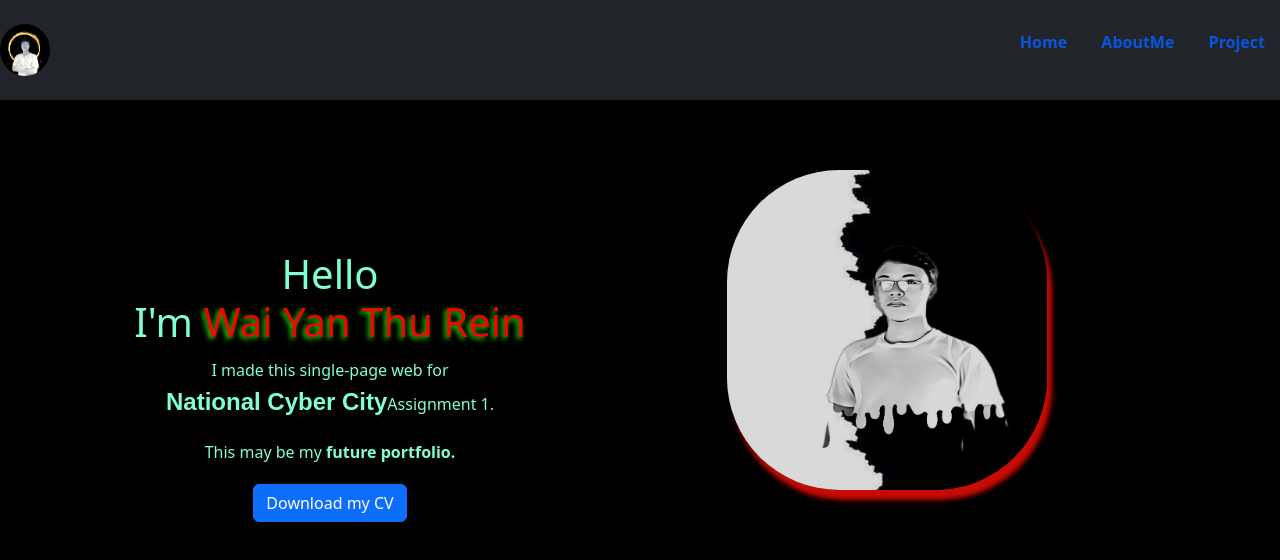
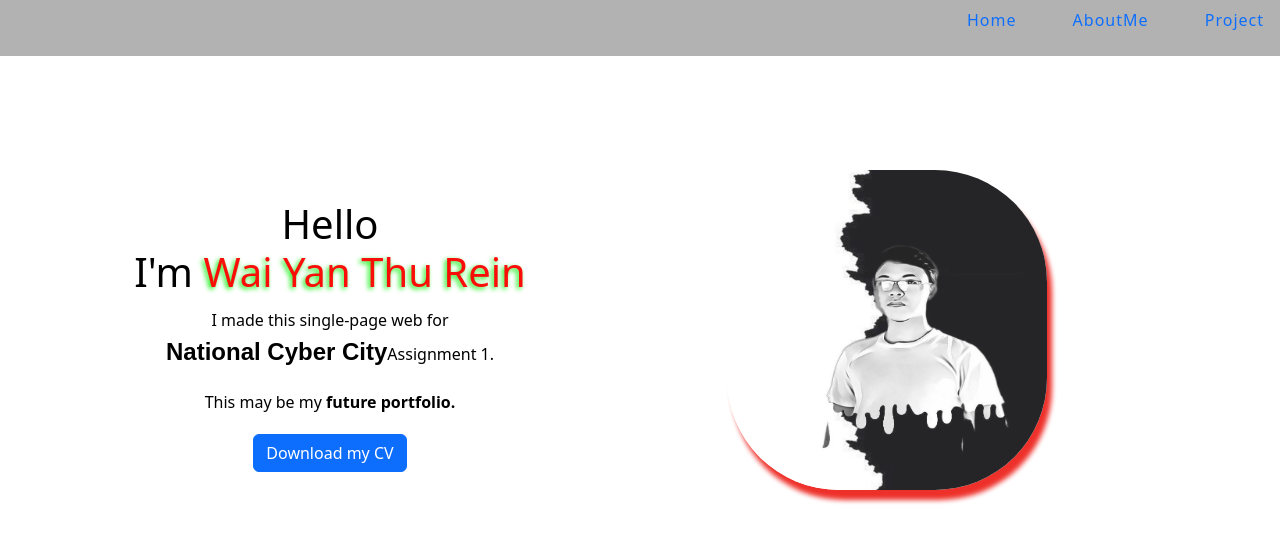
Before and after one commit to ShineEnoki/portfolio, a plain HTML site: page Assign1/index.html in a window 1280 px wide. Drawn offline with nearby package versions, Linux system fonts and the light colour scheme; a web font is replaced by a local one.

Commit message:
changing theme

```diff
--- a/Assign1/css/style.css
+++ b/Assign1/css/style.css
@@ -1,55 +1,49 @@
-*{
+*,
+*:before,
+*:after{
     box-sizing: border-box;
     margin:0;
     padding:0;
 }
 
 body{
-    background-color: rgb(0, 0, 0);
-}
-.page{
-    position:relative;
-    width: 100%;
-    margin-top: 0;
-}
-
-nav{
-    overflow: hidden;
-    display:flex;
-    margin:auto;
-    padding:20px 0;
-    align-items:center;
-    justify-content: space-between;
-    position: fixed;
-    top: 0px;
-    width:100%;
-
+    background-color: rgb(255, 255, 255);
 }
 
 
-nav img{
-    width: 50px;
-    border-radius: 50%;
+
+.nav{
+    background-color: rgba(0,0,0,0.3);
+    text-align: center;
+    display: flex;
+    justify-content: space-between;
+    position: fixed;
+    top: 0;
+    width:100%;
+    backdrop-filter: blur(1px);
 }
 
-nav ul li {
-    display:inline-block;
-    list-style:none;
-    margin: 10px 15px;
+nav ul{
+    list-style: none;
 }
 
-nav ul li a{
-    text-decoration: none;
-    color: rgb(10, 85, 224);
-    font-weight:bold;
+.nav-item{
+    display:inline-block;
+    margin-left: 20px;
+    color:aqua
 }
 
-nav ul li a:hover {
-    color:rgb(0, 255, 42)
+.nav-link{
+    display:inline-block;
+    text-decoration: none;
+    letter-spacing: 1px;
+}
+
+.nav-link:hover{
+    color: rgb(247, 0, 0);
 }
 
 .image {
-    box-sizing: border-box;
     position:absolute;
     top:150px;
     right:10px;
@@ -65,14 +59,15 @@ div>img{
     box-shadow: 5px 10px 5px rgb(235, 13, 5) ;
     margin:10px auto;
     opacity: 0.85;
+    padding:0px auto;
 }
 .text{
     box-sizing: border-box;
     position:absolute;
     left:0;
-    color:aquamarine;
+    color:rgb(0, 0, 0);
     text-align: center;
-    margin-top: 250px;
+    margin-top: 200px;
     margin-left: 10px;
     line-height: 1em;
 
@@ -112,6 +107,9 @@ p>span{
 }
 
 @media (max-width:576px) {
+    .nav-link{
+        display: none;
+    }
     .image{
         left: 0;
         margin-left: 45px;
--- a/Assign1/index.html
+++ b/Assign1/index.html
@@ -6,31 +6,34 @@
     <meta name="viewport" content="width=device-width, initial-scale=1.0">
     <title>NCC Assign1</title>
     <link rel="stylesheet" href="https://cdn.jsdelivr.net/npm/bootstrap@5.2.0/dist/css/bootstrap.min.css">
-    <script src="https://kit.fontawesome.com/07516f3cbc.js"></script>
+    <script src="https://kit.fontawesome.com/07516f3cbc.js" crossorigin="anonymous"></script>
     <link rel="stylesheet" href="css/style.css">
     <link rel="stylesheet" href="https://fonts.googleapis.com/css?family=Sofia">
 
 </head>
 <body>
-    <div class="page">
 
-        <nav class="bg-dark">
-            <img src="image/myPhtoto.png" alt="this is my logo" class="display-sm-hide">
+
+        <nav class="nav">
+                <a href="#"></a>
                 <ul>
-                <li class="active"><i class="fa-solid fa-house"></i><a href="#">Home</a></li>
-                <li><a href="#">AboutMe</a></li>
-                <li><a href="./adminDashBoardProject/index.html">Project</a></li>
+                    <li class="nav-item">
+                        <a class="nav-link" href="#"><i class="fas fa-home d-md-none"></i>Home</a>
+                    </li>
+                    <li class="nav-item"><a class="nav-link" href="#">AboutMe</a></li>
+                    <li class="nav-item"><a class="nav-link" href="./adminDashBoardProject/index.html">Project</a></li>
                 </ul>
         </nav>
 
 
-
+        <div class="main">
             <!-- This is about me -->
             <div class="text col-md-6 col-sm-12">
                 <h1 class="h-3">Hello <br> I'm <span>Wai Yan Thu Rein</span></h1>
                 <p>I made this single-page web for <br><span>National Cyber City</span>Assignment 1.</p>
                 <p> This may be my <b>future portfolio.</b> </p>
                 <button class="btn btn-primary">Download my CV</button>
+
                 <div class="reply"></div>
             </div>
 
@@ -38,9 +41,9 @@
             <div class="image col-md-5 col-sm-12">
                 <img src="image/toonme.jpg" alt="myphoto">
             </div>
+        </div>
 
 
-    </div>
 
     <script src="script.js"></script>
     <script src="https://cdn.jsdelivr.net/npm/bootstrap@5.2.0/dist/js/bootstrap.bundle.min.js"></script>
```
Also changed, not shown: Assign1/script.js (line endings or trailing spaces). Lines whose indentation alone changed are shown as unchanged.
